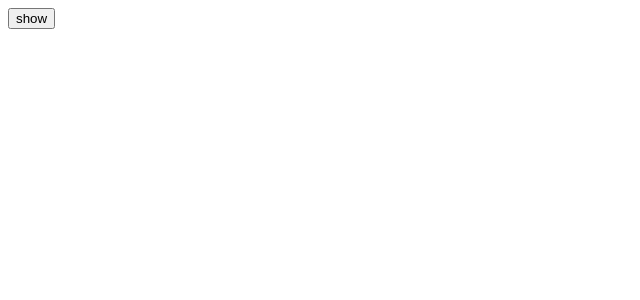
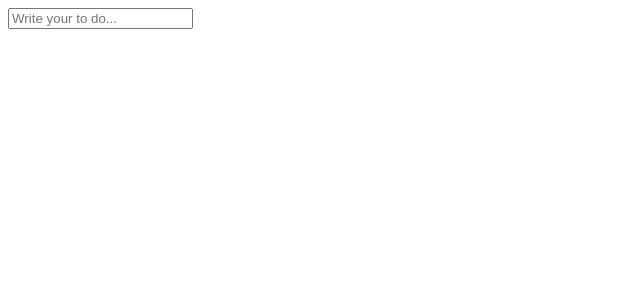
Before and after one commit to blackjune67/react_being_2, a React (Create React App) app: page / in a window 1280 px wide. Shown: the top 300 px of the page, without its empty margins (0-640 px from the left). Built offline with nearby package versions, Linux system fonts and the light colour scheme.

Commit message:
start react todo list app

```diff
--- a/src/App.js
+++ b/src/App.js
@@ -2,31 +2,19 @@ import styles from "./App.module.css";
 import {useState, useEffect} from "react";
 import {logDOM} from "@testing-library/react";
 
-function Hello() {
-    function byFn() {
-        console.log('byFn')
-    }
-    // * destroyed 상태를 확인하려면 return 을 하면 된다.
-    /*function hiFn() {
-        console.log('hiFn')
-        return byFn;
-    }*/
-    useEffect(() => {
-        console.log('hiFn');
-        return () => console.log('byFn');
-    },[])
-    return <div>Hello!</div>
-}
+function App() {
+    const [todo, setTodo] = useState("");
+    const onChange = (e) => {
+        console.log('==> : ', todo);
+        setTodo(e.target.value);
+    };
 
-function App() {
-     const [showing, setShowing] = useState(false);
-     const onClick = () => setShowing((prev) => !prev)
-    return (
-        <div>
-            {showing ? <Hello/> : null}
-            <button onClick={onClick}>{showing ? "hide" : "show"}</button>
-        </div>
-    );
+    return <div>
+        <input
+            onChange={onChange}
+            value={todo}
+            type="text" placeholder={"Write your to do..."}/>
+    </div>
 }
 
 export default App;
```
